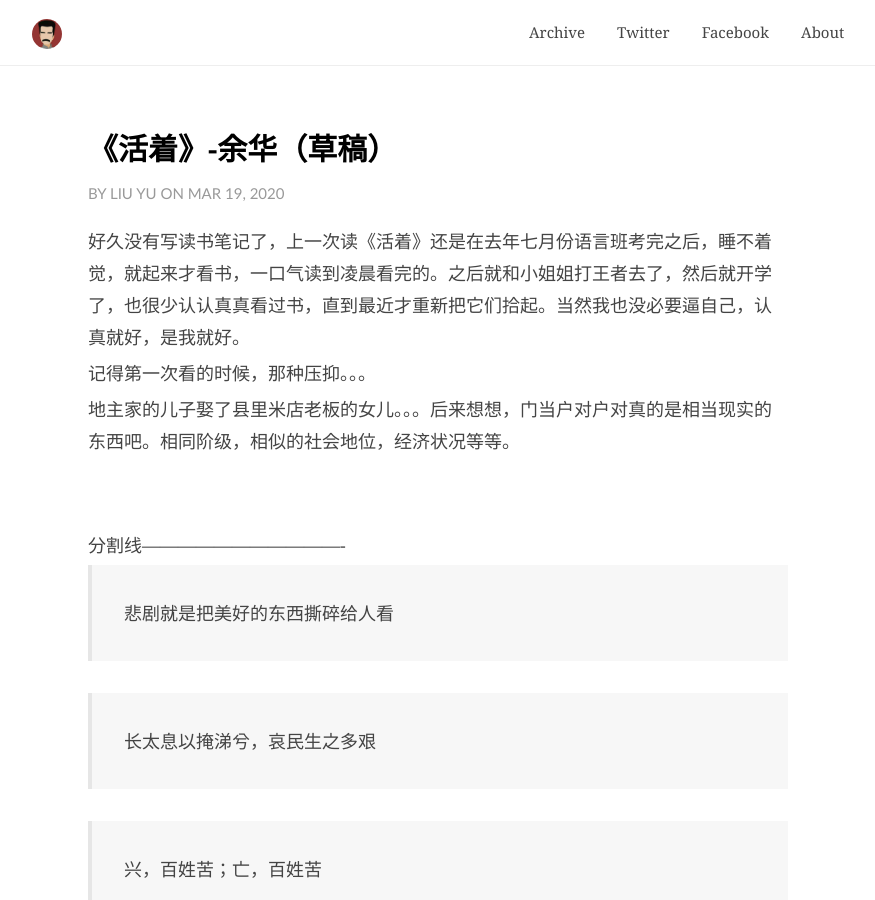
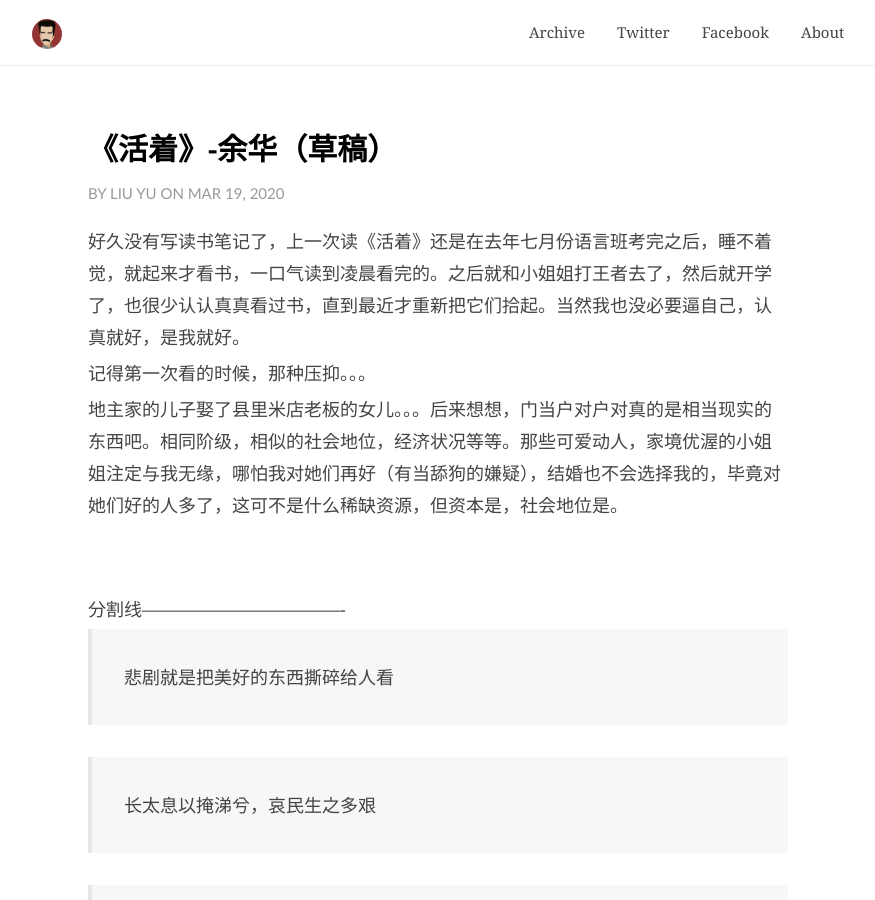
Before and after one commit to JaydenYL/JaydenYL.github.io, a Jekyll site: the page built from _posts/2020-03-19-《活着》.md, in a window 1280 px wide and 900 px high. Shown: the whole window, without its empty margins (202-1077 px from the left). Built offline with Jekyll 4.4.1, drawn with Linux system fonts in a browser that asks for light colours; comment, search, counter and statistics services are not loaded.

Commit message:
Update 2020-03-19-《活着》.md

```diff
--- a/_posts/2020-03-19-《活着》.md
+++ b/_posts/2020-03-19-《活着》.md
@@ -22,7 +22,7 @@ catalog: true
 
 
 
-地主家的儿子娶了县里米店老板的女儿。。。后来想想，门当户对户对真的是相当现实的东西吧。相同阶级，相似的社会地位，经济状况等等。
+地主家的儿子娶了县里米店老板的女儿。。。后来想想，门当户对户对真的是相当现实的东西吧。相同阶级，相似的社会地位，经济状况等等。那些可爱动人，家境优渥的小姐姐注定与我无缘，哪怕我对她们再好（有当舔狗的嫌疑），结婚也不会选择我的，毕竟对她们好的人多了，这可不是什么稀缺资源，但资本是，社会地位是。
 
 
 
```
